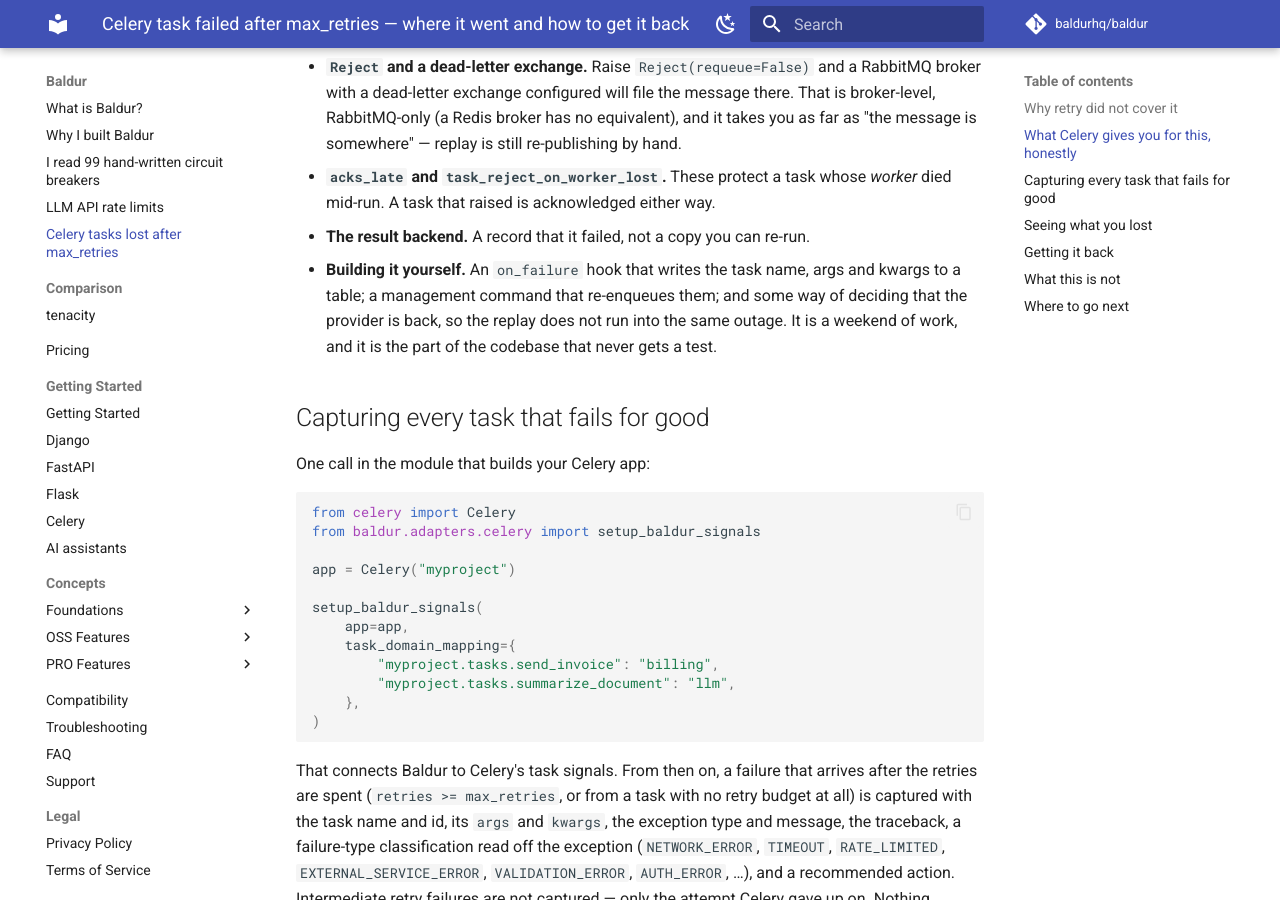
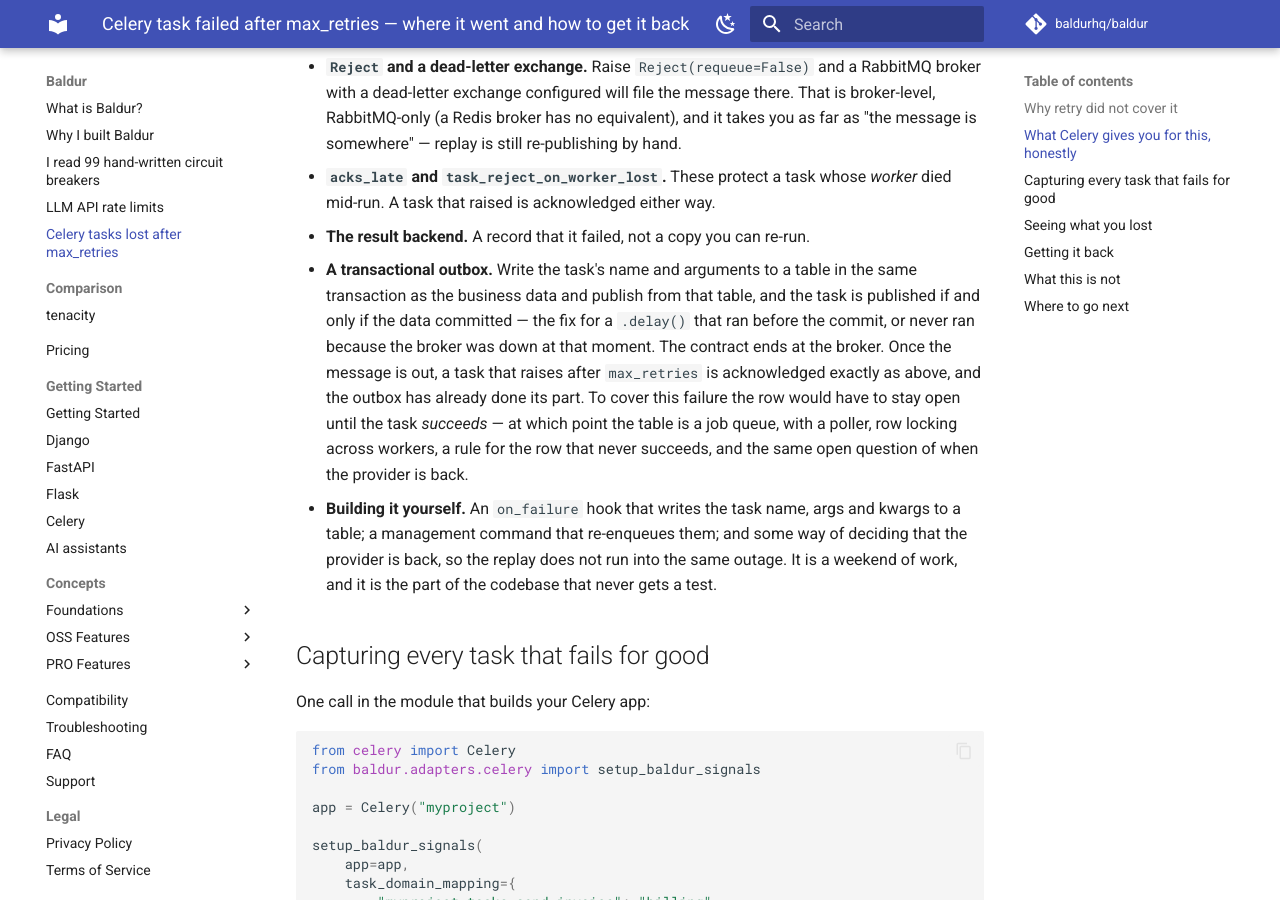
Before and after one commit to baldurhq/baldur, an MkDocs documentation site: the page built from docs/celery-max-retries.md, in a window 1280 px wide and 900 px high, scrolled down 925 px. Built offline with MkDocs 1.6.1 and Material for MkDocs 9.7.7, drawn with Linux system fonts in a browser that asks for light colours; comment, search, counter and statistics services are not loaded.

Commit message:
docs(web): Celery max_retries page — name the transactional outbox and where its contract ends
A reader's first answer to the page was "use a transactional outbox:
transaction.on_commit plus an outbox table, no library, stronger
guarantee". The page listed Celery's own mechanisms and a hand-rolled
on_failure hook, but not the standard pattern, so it read as unaware of
it.

Add the outbox to "What Celery gives you for this, honestly", drawing
the boundary precisely rather than arguing against it:

- what it guarantees: the task is published if and only if the business
  data committed (microservices.io: "atomically update the database and
  send messages to a message broker") — the fix for a .delay() that ran
  before the commit or never ran because the broker was down;
- where the contract ends: at the broker. A task that raises after
  max_retries is acknowledged regardless (Celery FAQ, "Should I use
  retry or acks_late?": "if the task raises an exception it's still
  acknowledged!"), and the outbox row has already done its part;
- what covering this failure would take: keeping the row open until the
  task succeeds, at which point the table is a job queue (poller, row
  locking across workers, a rule for the row that never succeeds, and
  still no signal that the provider is back) — the "Building it
  yourself" bullet that follows.

Prose only; no code, nav, or allowlist change.

```diff
--- a/docs/celery-max-retries.md
+++ b/docs/celery-max-retries.md
@@ -49,6 +49,17 @@
 - **`acks_late` and `task_reject_on_worker_lost`.** These protect a task whose
   *worker* died mid-run. A task that raised is acknowledged either way.
 - **The result backend.** A record that it failed, not a copy you can re-run.
+- **A transactional outbox.** Write the task's name and arguments to a table
+  in the same transaction as the business data and publish from that table,
+  and the task is published if and only if the data committed — the fix for a
+  `.delay()` that ran before the commit, or never ran because the broker was
+  down at that moment. The contract ends at the broker. Once the message is
+  out, a task that raises after `max_retries` is acknowledged exactly as
+  above, and the outbox has already done its part. To cover this failure the
+  row would have to stay open until the task *succeeds* — at which point the
+  table is a job queue, with a poller, row locking across workers, a rule for
+  the row that never succeeds, and the same open question of when the
+  provider is back.
 - **Building it yourself.** An `on_failure` hook that writes the task name,
   args and kwargs to a table; a management command that re-enqueues them; and
   some way of deciding that the provider is back, so the replay does not run
```
